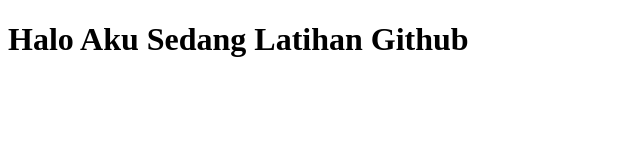
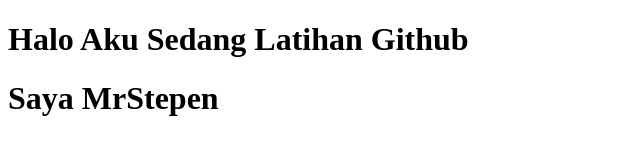
Before and after one commit to jokoendriyanto/hello-github, a plain HTML site: page index.html in a window 1280 px wide. Shown: the whole page, without its empty margins (0-640 px from the left). Drawn offline with Linux system fonts and the light colour scheme.

Commit message:
Menambah Nama Di Index.HTML

```diff
--- a/index.html
+++ b/index.html
@@ -7,5 +7,6 @@
   </head>
   <body>
     <h1>Halo Aku Sedang Latihan Github</h1>
+    <h1>Saya MrStepen</h1>
   </body>
 </html>
```
